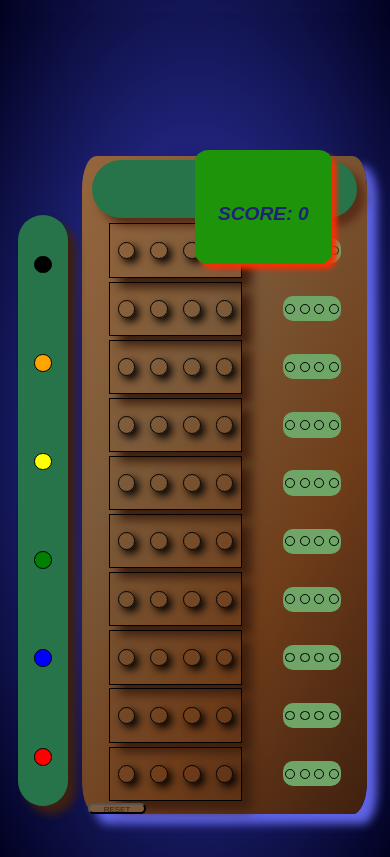
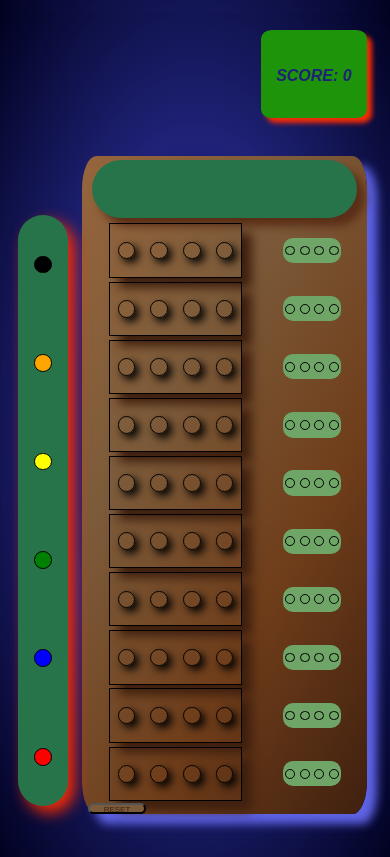
Before and after one commit to Flothar78/mastermind, a Vue app: page / in a window 390 px wide. Built offline with nearby package versions, Linux system fonts and the light colour scheme; the HTML template or start-up script is replaced by a standard one.

Commit message:
Adjust CSS for infos container

```diff
--- a/src/assets/main.css
+++ b/src/assets/main.css
@@ -92,6 +92,23 @@
   animation-name: scoreContainerSprout;
   animation-duration: 1.6s;
 }
+.infos-container {
+  background: hsl(112, 87%, 31%);
+  font-family: sans-serif;
+  font-style: oblique;
+  color: #1f2277;
+  font-size: 1.2rem;
+  font-weight: 900;
+  width: 20%;
+  height: 35%;
+  border-radius: 10%;
+  margin: 5vw;
+  padding: 1vw;
+  display: flex;
+  flex-direction: column;
+  justify-content: center;
+  align-items: center;
+}
 .winLooseMessage {
   animation-name: scoreContainerSprout;
   animation-duration: 1.6s;
@@ -172,14 +189,24 @@
   .score-container {
     position: absolute;
     justify-content: space-around;
+    box-shadow: 5px 5px 5px #fd2d03f7;
+    font-size: 1rem;
+    width: 25vw;
+    height: 9vh;
+    padding-top: 1vh;
+    margin-top: -12vh;
+    margin-left: 67vw;
+  }
+  .infos-container {
+    position: absolute;
+    justify-content: space-around;
     box-shadow: 5px 5px 5px rgba(253, 45, 3, 0.97);
-    font-size: 1.2rem;
-    width: 35vw;
-    height: 12vh;
-    padding: 0;
-    padding-top: 1.5vh;
-    margin-bottom: 86vh;
-    margin-left: 50vw;
+    font-size: 1rem;
+    width: 25vw;
+    height: 9vh;
+    padding-top: 1vh;
+    margin-top: -12vh;
+    margin-left: 20vw;
   }
   .continue-button {
     font-size: small;
@@ -221,6 +248,7 @@
     margin: 1vw;
   }
   .peons-row {
+    box-shadow: 7px 7px 15px #fd2d03f7;
     position: absolute;
     display: flex;
     flex-direction: column-reverse;
@@ -263,8 +291,14 @@
     box-shadow: 7px 5px 7px rgba(253, 45, 3, 0.97);
     font-size: x-large;
     height: 20%;
-
-    margin-right: 2.5vw;
+    min-width: 15vw;
+    justify-content: center;
+  }
+  .infos-container {
+    box-shadow: 7px 5px 7px rgba(253, 45, 3, 0.97);
+    font-size: x-large;
+    height: 20%;
+    min-width: 15vw;
     justify-content: center;
   }
   .continue-button {
@@ -339,7 +373,15 @@
     box-shadow: 7px 5px 7px rgba(253, 45, 3, 0.97);
     font-size: xx-large;
     height: 30%;
-    min-width: 10vw;
+    min-width: 20vw;
+    margin-right: 2.5vw;
+    justify-content: center;
+  }
+  .infos-container {
+    box-shadow: 7px 5px 7px rgba(253, 45, 3, 0.97);
+    font-size: xx-large;
+    height: 30%;
+    min-width: 20vw;
     margin-right: 2.5vw;
     justify-content: center;
   }
@@ -347,7 +389,6 @@
     margin: 2vh 0 2vh 0;
     box-shadow: 3px 3px 3px #1f2277;
   }
-
   .play-ground {
     position: relative;
     display: flex;
--- a/src/views/ScoreView.vue
+++ b/src/views/ScoreView.vue
@@ -26,7 +26,7 @@ const restartGame = () => {
     <div class="score-container">
       <div class="score">SCORE: {{ score }}</div>
     </div>
-    <div class="score-container" v-if="useColorStore().playRowId === 10000">
+    <div class="infos-container" v-if="useColorStore().playRowId === 10000">
       <div class="winLooseMessage">
         {{ winLooseMessage }}
       </div>
```
